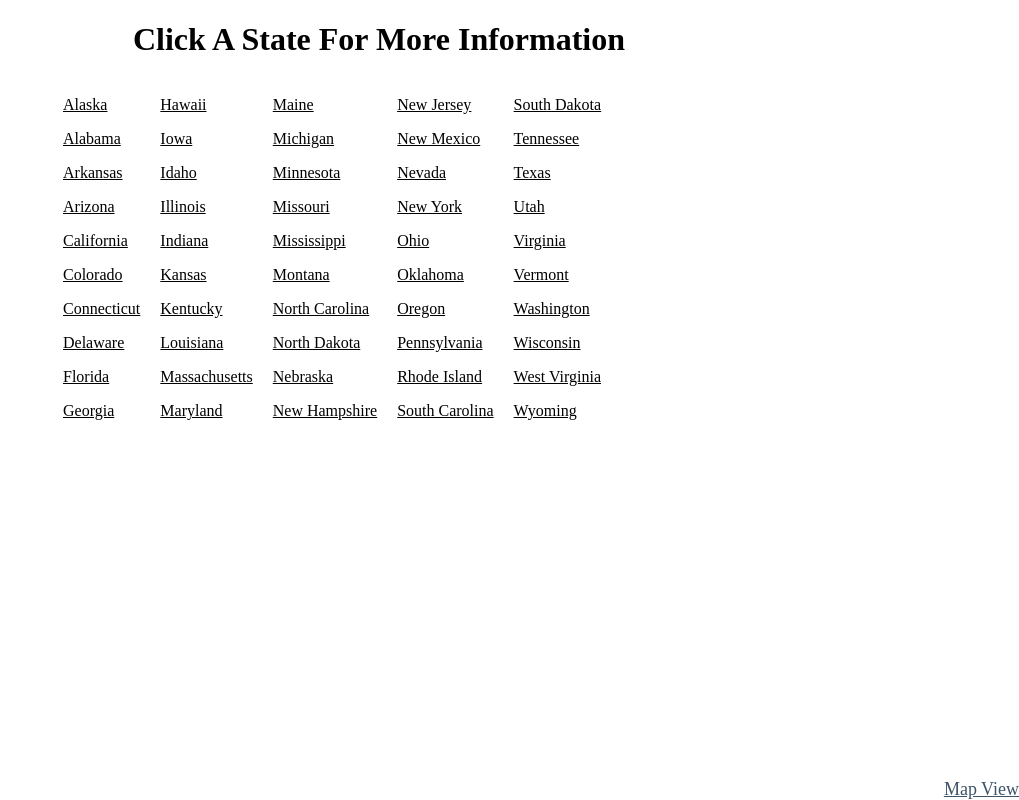
After one commit to bratchea/StateInfoMap, a Flask app: page /list in a window 1280 px wide. The commit adds this page. Shown: the whole page, without its empty margins (261-1280 px from the left). Run offline with Flask 2, Linux system fonts and the light colour scheme.

Commit message:
add list view option

```diff
--- a/frontend/app.py
+++ b/frontend/app.py
@@ -10,6 +10,11 @@ def home():
         us_map = um.read()
 
     return render_template("index.j2", us_map=us_map)
+
+
+@app.route("/list")
+def list_view():
+    return render_template("list_view.html")
 
 
 @app.route("/state/<state>")
--- a/frontend/static/css/style.css
+++ b/frontend/static/css/style.css
@@ -34,3 +34,28 @@ th {
   border: 1px solid;
   border-color: black;
 }
+
+.bottom-right {
+  position: fixed;
+  text-decoration: underline;
+  font-size: large;
+  color: black;
+  right: 0px;
+  bottom: 0px;
+}
+
+a {
+  color: #3d5467;
+}
+
+.row {
+  width: 50%;
+  margin: auto;
+  display: flex;
+  flex-wrap: wrap;
+  column-gap: 20px;
+}
+
+p {
+  text-decoration: underline;
+}
--- a/frontend/templates/index.j2
+++ b/frontend/templates/index.j2
@@ -16,8 +16,10 @@
     <div class="container">
         <div class="child">
             {{us_map}}
+            <div class="bottom-right">
+                <a href="http://localhost:5000/list">List View</a>
+            </div>
         </div>
-        <!-- <img src="../static/images/us.svg" class="child" /> -->
     </div>
 </body>
 
--- /dev/null
+++ b/frontend/templates/list_view.html
@@ -0,0 +1,81 @@
+<!DOCTYPE html>
+<html lang="en">
+
+<head>
+    <meta charset="UTF-8">
+    <meta http-equiv="X-UA-Compatible" content="IE=edge">
+    <meta name="viewport" content="width=device-width, initial-scale=1.0">
+    <link rel="stylesheet" href="../static/css/style.css">
+    <title>List View</title>
+</head>
+
+<body>
+    <h1 style="text-align: center;">Click A State For More Information</h1>
+    <div class="row">
+        <div class="column">
+            <p name="Alaska">Alaska</p>
+            <p name="Alabama">Alabama</p>
+            <p name="Arkansas">Arkansas</p>
+            <p name="Arizona">Arizona</p>
+            <p name="California">California</p>
+            <p name="Colorado">Colorado</p>
+            <p name="Connecticut">Connecticut</p>
+            <p name="Delaware">Delaware</p>
+            <p name="Florida">Florida</p>
+            <p name="Georgia">Georgia</p>
+        </div>
+        <div class="column">
+            <p name="Hawaii">Hawaii</p>
+            <p name="Iowa">Iowa</p>
+            <p name="Idaho">Idaho</p>
+            <p name="Illinois">Illinois</p>
+            <p name="Indiana">Indiana</p>
+            <p name="Kansas">Kansas</p>
+            <p name="Kentucky">Kentucky</p>
+            <p name="Louisiana">Louisiana</p>
+            <p name="Massachusetts">Massachusetts</p>
+            <p name="Maryland">Maryland</p>
+        </div>
+        <div class="column">
+            <p name="Maine">Maine</p>
+            <p name="Michigan">Michigan</p>
+            <p name="Minnesota">Minnesota</p>
+            <p name="Missouri">Missouri</p>
+            <p name="Mississippi">Mississippi</p>
+            <p name="Montana">Montana</p>
+            <p name="North Carolina">North Carolina</p>
+            <p name="North Dakota">North Dakota</p>
+            <p name="Nebraska">Nebraska</p>
+            <p name="New Hampshire">New Hampshire</p>
+        </div>
+        <div class="column">
+            <p name="New Jersey">New Jersey</p>
+            <p name="New Mexico">New Mexico</p>
+            <p name="Nevada">Nevada</p>
+            <p name="New York">New York</p>
+            <p name="Ohio">Ohio</p>
+            <p name="Oklahoma">Oklahoma</p>
+            <p name="Oregon">Oregon</p>
+            <p name="Pennsylvania">Pennsylvania</p>
+            <p name="Rhode Island">Rhode Island</p>
+            <p name="South Carolina">South Carolina</p>
+        </div>
+        <div class="column">
+            <p name="South Dakota">South Dakota</p>
+            <p name="Tennessee">Tennessee</p>
+            <p name="Texas">Texas</p>
+            <p name="Utah">Utah</p>
+            <p name="Virginia">Virginia</p>
+            <p name="Vermont">Vermont</p>
+            <p name="Washington">Washington</p>
+            <p name="Wisconsin">Wisconsin</p>
+            <p name="West Virginia">West Virginia</p>
+            <p name="Wyoming">Wyoming</p>
+        </div>
+        <div class="bottom-right">
+            <a href="http://localhost:5000/">Map View</a>
+        </div>
+    </div>
+</body>
+
+</html>
--- a/frontend/templates/state_info.j2
+++ b/frontend/templates/state_info.j2
@@ -53,6 +53,7 @@
             </td>
         </tr>
     </table>
+    <a href="http://localhost:5000/">back to map</a>
 </body>
 
 </html>
```
